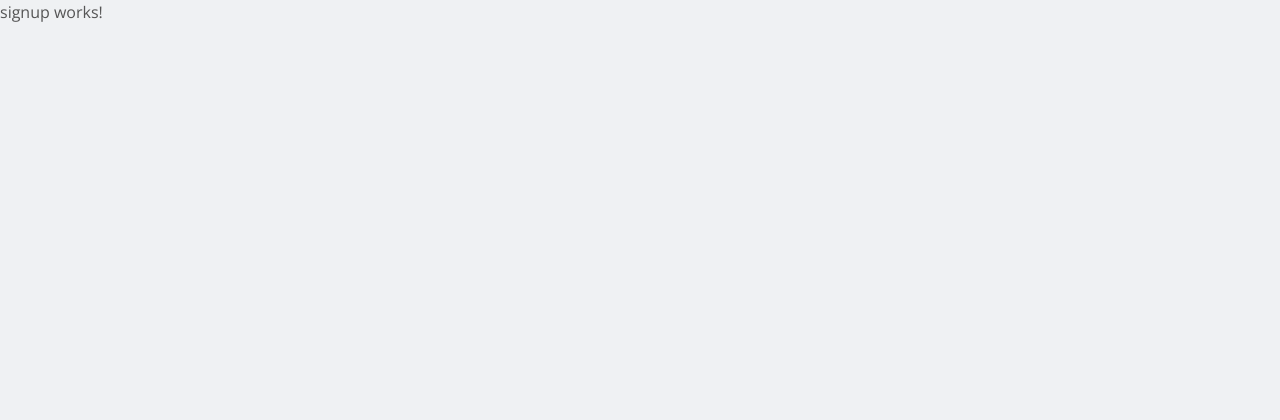
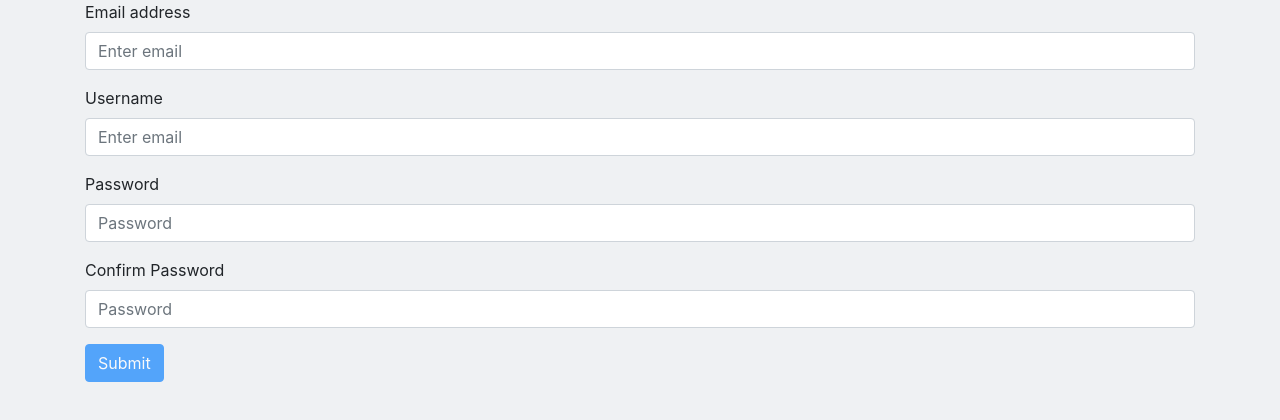
Before and after one commit to zachjonmitch/nightlife-app, an Angular app: page /signup in a window 1280 px wide. Shown: the top 420 px of the page. Built offline with nearby package versions, Linux system fonts and the light colour scheme.

Commit message:
signup reactive angular form

```diff
--- a/src/app/app.component.ts
+++ b/src/app/app.component.ts
@@ -6,5 +6,5 @@ import { Component } from '@angular/core';
   styleUrls: ['./app.component.scss']
 })
 export class AppComponent {
-  title = 'app';
+
 }
--- /dev/null
+++ b/src/app/components/login/login.component.html
@@ -0,0 +1,3 @@
+<p>
+  login works!
+</p>
--- /dev/null
+++ b/src/app/components/login/login.component.ts
@@ -0,0 +1,15 @@
+import { Component, OnInit } from '@angular/core';
+
+@Component({
+  selector: 'app-login',
+  templateUrl: './login.component.html',
+  styleUrls: ['./login.component.scss']
+})
+export class LoginComponent implements OnInit {
+
+  constructor() { }
+
+  ngOnInit() {
+  }
+
+}
--- a/src/app/components/signup/signup.component.html
+++ b/src/app/components/signup/signup.component.html
@@ -1,3 +1,37 @@
-<p>
-  signup works!
-</p>
+<section id="signup" *ngIf="!username; else forminfo">
+  <div class="container">
+
+    <form [formGroup]="rForm" (ngSubmit)="addPost(rForm.value)">
+      <div class="form-group">
+        <label for="inputEmail">Email address</label>
+        <input type="email" formControlName="email" class="form-control" id="inputEmail" aria-describedby="emailHelp" placeholder="Enter email">
+        <div class="alert alert-danger" *ngIf="!rForm.controls['email'].valid && rForm.controls['email'].touched">{{ inputAlert }}</div>
+      </div>
+      <div class="form-group">
+        <label for="inputUsername">Username</label>
+        <input type="username" formControlName="username" class="form-control" id="inputUsername" aria-describedby="emailHelp" placeholder="Enter email">
+        <div class="alert alert-danger" *ngIf="!rForm.controls['username'].valid && rForm.controls['username'].touched">{{ inputAlert }}</div>
+      </div>
+      <div class="form-group">
+        <label for="inputPassword">Password</label>
+        <input type="password" formControlName="password" class="form-control" id="inputPassword" placeholder="Password">
+        <div class="alert alert-danger" *ngIf="!rForm.controls['password'].valid && rForm.controls['password'].touched">{{ inputAlert }}</div>
+      </div>
+      <div class="form-group">
+        <label for="inputConfirmPassword">Confirm Password</label>
+        <input type="password" formControlName="password2" class="form-control" id="inputConfirmPassword" placeholder="Password">
+        <div class="alert alert-danger" *ngIf="!rForm.controls['password2'].valid && rForm.controls['password2'].touched">{{ inputAlert }}</div>
+      </div>
+      <button type="submit" class="btn btn-primary" [disabled]="!rForm.valid">Submit</button>
+    </form>
+  </div>
+</section>
+
+<ng-template #forminfo>
+  <div class="container">
+    <h1>{{ inputAlert }}</h1>
+    <p>{{ email }}</p>
+    <p>{{ password }}</p>
+    <p>{{ password2 }}</p>
+  </div>
+</ng-template>
--- a/src/app/components/signup/signup.component.ts
+++ b/src/app/components/signup/signup.component.ts
@@ -1,4 +1,5 @@
 import { Component, OnInit } from '@angular/core';
+import { FormBuilder, FormGroup, Validators } from '@angular/forms';
 
 @Component({
   selector: 'app-signup',
@@ -7,9 +8,32 @@ import { Component, OnInit } from '@angular/core';
 })
 export class SignupComponent implements OnInit {
 
-  constructor() { }
+  rForm: FormGroup;
+  post:any;
+  email:string = '';
+  username:string = '';
+  password:string = '';
+  password2:string = '';
+  inputAlert:string = 'This field is required';
+
+  constructor(private fb: FormBuilder) {
+
+    this.rForm = fb.group({
+      'email'    : [null, Validators.required],
+      'username' : [null, Validators.required],
+      'password' : [null, Validators.required],
+      'password2': [null, Validators.required],
+      'validate' : ''
+    })
+  }
 
   ngOnInit() {
   }
 
+  addPost(post) {
+    this.email = post.email;
+    this.username = post.username;
+    this.password = post.password;
+    this.password2 = post.password2;
+  }
 }
```
Also changed, not shown: src/app/app.module.ts (+10 -2 lines), src/app/_models/user.ts (added), src/app/components/login/login.component.scss (added), src/server.ts (added), 1 other file (tests, documents, lock files or other folders).
